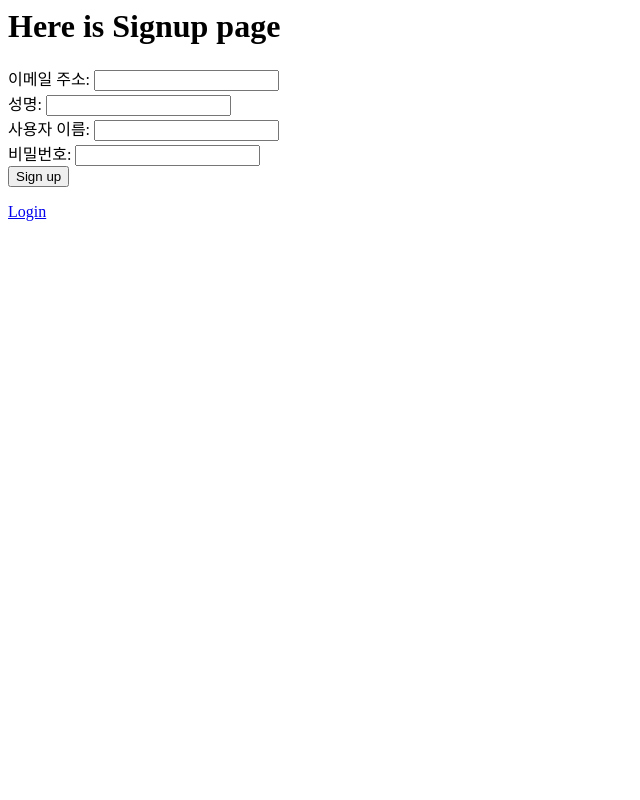
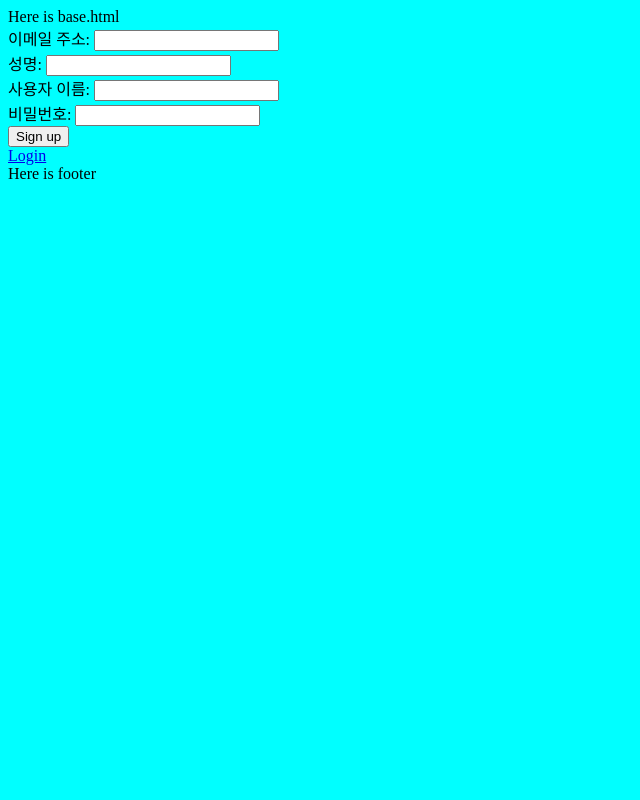
Before and after one commit to Hellol77/cookiecutter-django, a Django app: page /signup/ in a window 1280 px wide. Shown: the whole page, without its empty margins (0-640 px from the left). Run offline with Django 3.2, Linux system fonts and the light colour scheme.

Commit message:
login finish

```diff
--- /dev/null
+++ b/djangram/static/css/users/main.css
@@ -0,0 +1,3 @@
+body{
+	background: aqua;
+}
--- a/djangram/templates/users/base.html
+++ b/djangram/templates/users/base.html
@@ -1,7 +1,18 @@
+{% load static %}
 <!DOCTYPE html>
 <html lang="en">
 <head>
 	<meta charset="UTF-8">
-
-
-</head></html>
+	<meta name="viewport" content="width=device-width, initial-scale=1.0">
+	<meta http-equiv="X-UA-Compatible" content="ie=edge">
+	<link rel="stylesheet" type="text/css" href="{% static 'css/users/main.css' %}">
+	<title>{% block title %}{% endblock %}Djangram</title>
+</head>
+<body>
+	Here is base.html
+	<div>
+		{% block content %} {% endblock %}
+	</div>
+	{% include "users/footer.html" %}
+</body>
+</html>
--- /dev/null
+++ b/djangram/templates/users/footer.html
@@ -0,0 +1 @@
+Here is footer
--- a/djangram/templates/users/signup.html
+++ b/djangram/templates/users/signup.html
@@ -1,5 +1,10 @@
+{% extends "users/base.html" %}
 <h1>Here is Signup page</h1>
+{% block title %}
+sign up
+{% endblock title %}
 
+{% block content %}
 <form action = "{% url 'users:signup' %}" method="post">
 	{% csrf_token %}
 	{% for field in form %}
@@ -13,3 +18,4 @@
 </form>
 
 <a href="{% url 'users:main' %}">Login</a>
+{% endblock content %}
```
Also changed, not shown: djangram/templates/users/main.html (+11 -0 lines).
